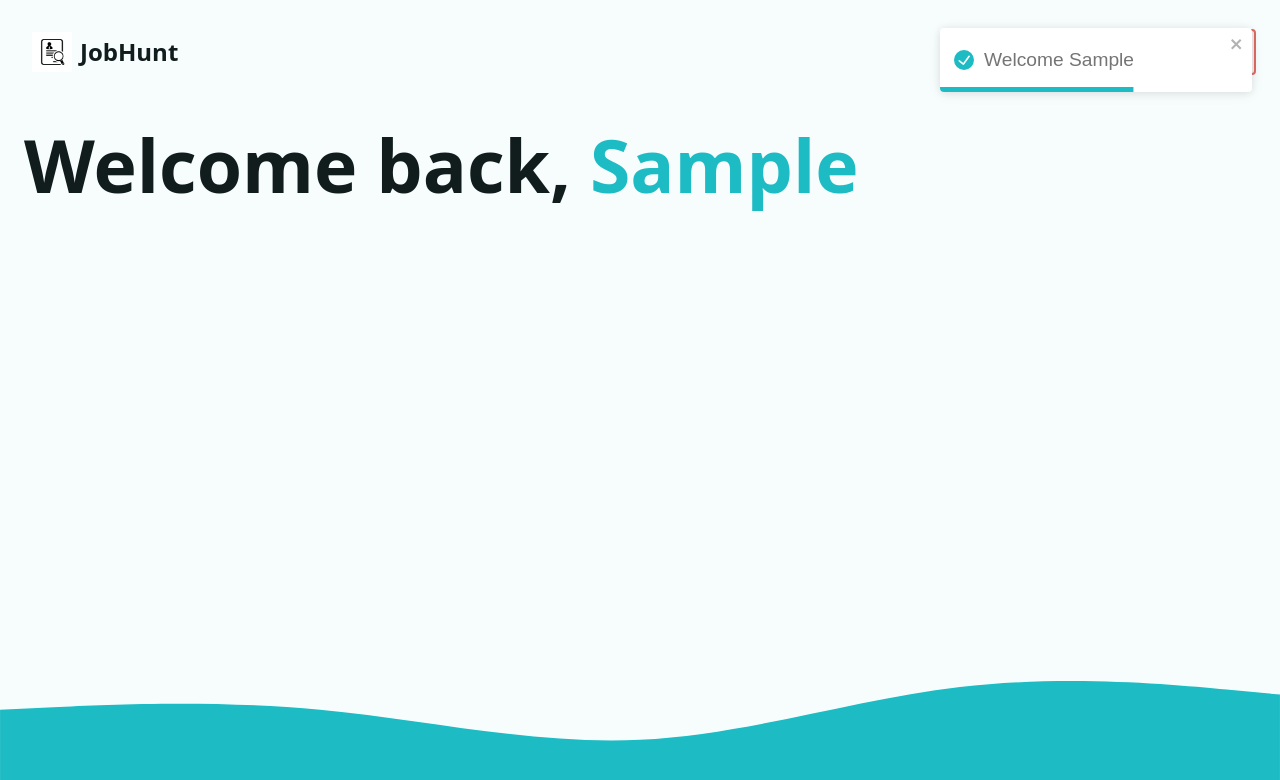
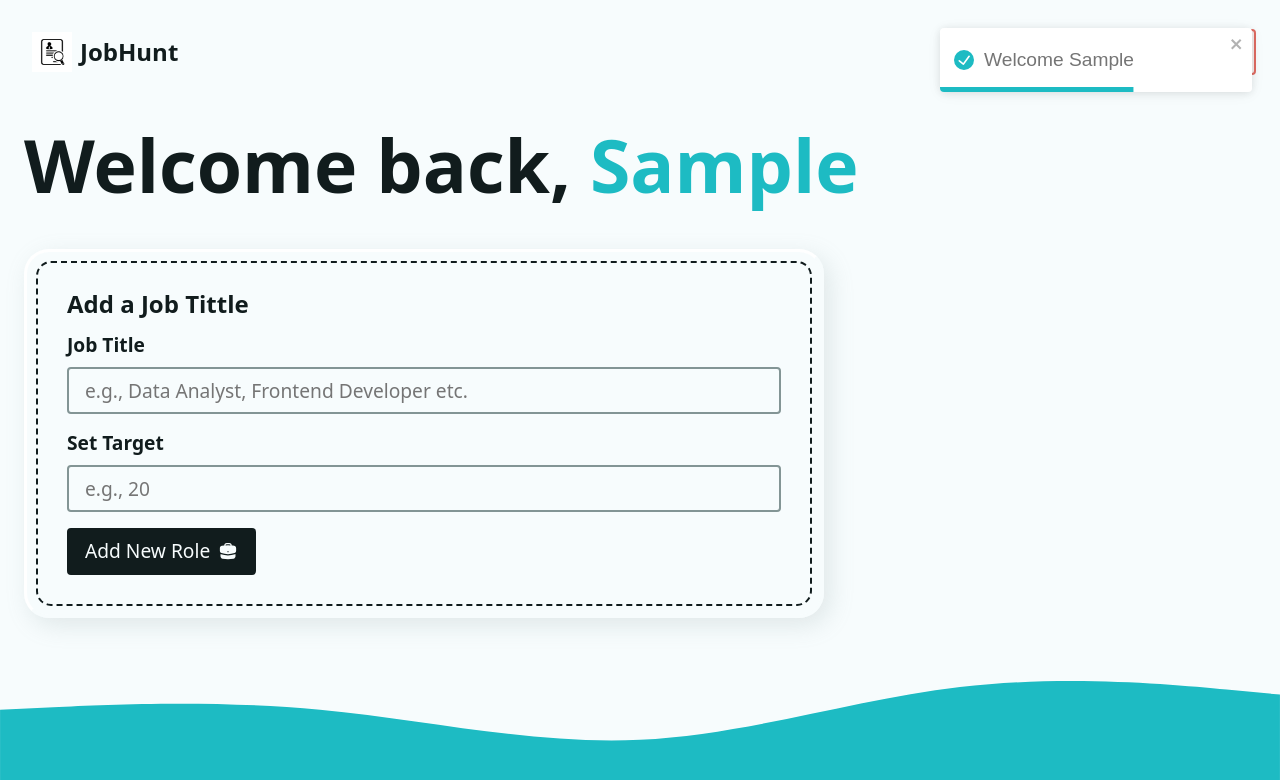
Before and after one commit to oniso20/job-hunt-tracker, a React (Vite) app: page / in a window 1280 px wide. Both pictures are taken after typing "Sample" into the empty fields and a click on the button "Create Account". Shown: the top 780 px of the page. Built offline with nearby package versions, Linux system fonts and the light colour scheme.

Commit message:
Add new role creation form

```diff
--- /dev/null
+++ b/src/components/AddJobTitle.jsx
@@ -0,0 +1,50 @@
+import React from "react";
+
+// Library imports
+// Heroicons
+import { BriefcaseIcon } from "@heroicons/react/24/solid";
+
+// React router imports
+import { Form } from "react-router-dom";
+
+const AddJobTitle = () => {
+  return (
+    <div className="form-wrapper">
+      <h2 className="h3">Add a Job Tittle</h2>
+      <Form method="post" className="grid-sm">
+        <div className="grid-xs">
+          <label htmlFor="newJobTitle">Job Title</label>
+          <input
+            id="newJobTitle"
+            type="text"
+            name="newJobTitle"
+            required
+            placeholder="e.g., Data Analyst, Frontend Developer etc."
+            aria-label="Job Title"
+            autoComplete="off"
+          />
+        </div>
+        <div className="grid-xs">
+          <label htmlFor="targetAmount">Set Target </label>
+          <input
+            id="targetAmount"
+            type="number"
+            step="1"
+            min="1"
+            name="targetAmount"
+            required
+            placeholder="e.g., 20"
+            aria-label="Target Amount"
+            autoComplete="off"
+          />
+        </div>
+        <button type="submit" className="btn btn--dark">
+          <span>Add New Role</span>
+          <BriefcaseIcon width={20} />
+        </button>
+      </Form>
+    </div>
+  );
+};
+
+export default AddJobTitle;
--- a/src/pages/Dashboard.jsx
+++ b/src/pages/Dashboard.jsx
@@ -8,8 +8,9 @@
 
 // Components
 import Intro from "../components/Intro";
+import AddJobTitle from "../components/AddJobTitle";
 
-// Helper functions
+// import Helper functions
 import { fetchData } from "../helpers";
 
 // Action function
@@ -28,13 +29,15 @@
 // Data loader function
 export const dashboardLoader = () => {
   const userName = fetchData("userName");
+  const budgets = fetchData("budget");
   return {
     userName,
+    budgets,
   };
 };
 
 const Dashboard = () => {
-  const { userName } = useLoaderData();
+  const { userName, budgets } = useLoaderData();
   return (
     <>
       {userName ? (
@@ -42,6 +45,14 @@
           <h1>
             Welcome back, <span className="accent">{userName}</span>
           </h1>
+          <div className="grid-sm">
+            {budgets ? <p></p> : <p></p>}
+            <div className="grid-lg">
+              <div className="flex-lg">
+                <AddJobTitle />
+              </div>
+            </div>
+          </div>
         </div>
       ) : (
         <Intro />
```
